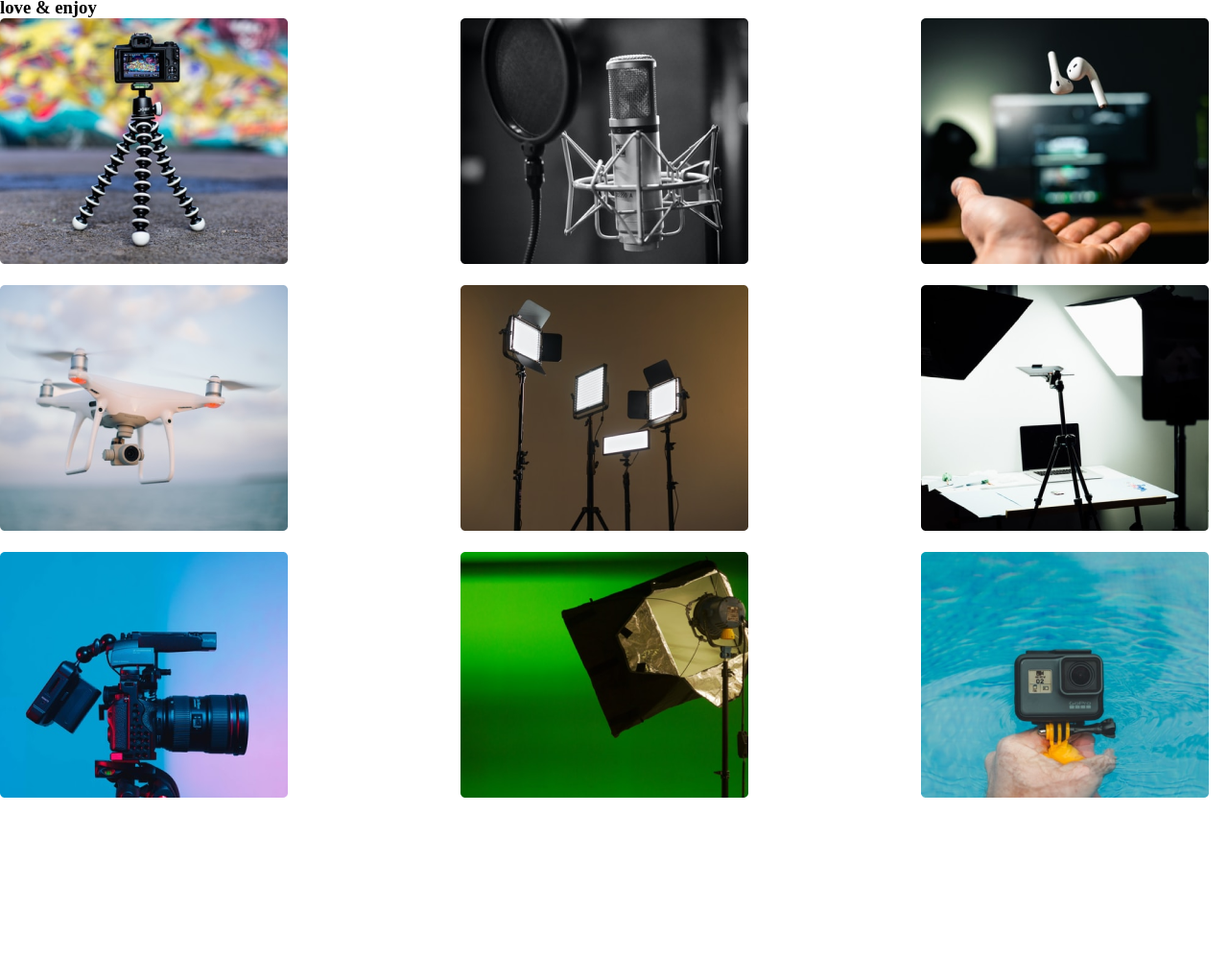
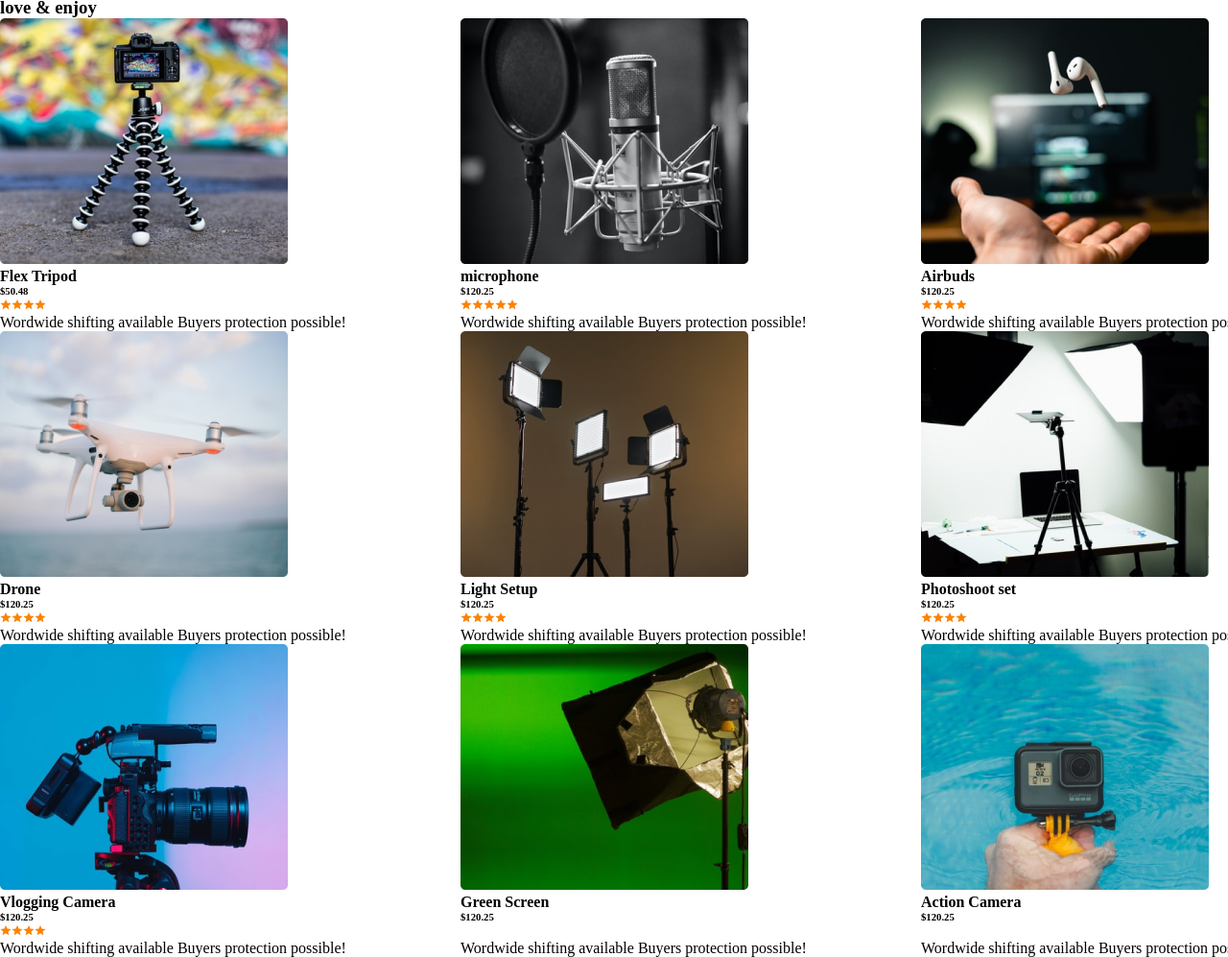
Before and after one commit to Mohosin2126/influencer-gear-main, a plain HTML site: page index.html in a window 1280 px wide. Shown: the part 865-1862 px from the top of the page at 96% size. Before the commit the page ends 1718 px from the top, so only its background shows below. Drawn offline with Linux system fonts and the light colour scheme.

Commit message:
added des

```diff
--- a/index.html
+++ b/index.html
@@ -51,68 +51,72 @@
 
     <div class="cards">
         <img src="./images/tripod.png" alt="" class="card-image">
-        <h4 class="card-title"></h4>
-        <h6 class="card-prices"></h6>
-        <img src="" alt="" class="vector-icon"><img src="" alt="" class="vector-icon"><img src="" alt="" class="vector-icon"><img src="" alt="" class="vector-icon"><img src="" alt="" class="vector-icon">
-        <p class="text-description"></p>
+        <h4 class="card-title">Flex Tripod</h4>
+        <h6 class="card-prices">$50.48</h6>
+        <img src="" alt="" class="vector-icon"><img src="./logos/Vector.svg" alt="" class="vector-icon"><img src="./logos/Vector.svg" alt="" class="vector-icon"><img src="./logos/Vector.svg" alt="" class="vector-icon"><img src="./logos/Vector.svg" alt="" class="vector-icon">
+        <p class="text-description">
+            Wordwide shifting available Buyers protection possible!
+        </p>
     </div>
     <div class="cards">
         <img src="./images/mic.png" alt="" class="card-image">
-        <h4 class="card-title"></h4>
-        <h6 class="card-prices"></h6>
-        <img src="" alt="" class="vector-icon"><img src="" alt="" class="vector-icon"><img src="" alt="" class="vector-icon"><img src="" alt="" class="vector-icon"><img src="" alt="" class="vector-icon">
-        <p class="text-description"></p>
+        <h4 class="card-title">microphone</h4>
+        <h6 class="card-prices">$120.25</h6>
+        <img src="./logos/Vector.svg" alt="" class="vector-icon"><img src="./logos/Vector.svg" alt="" class="vector-icon"><img src="./logos/Vector.svg" alt="" class="vector-icon"><img src="./logos/Vector.svg" alt="" class="vector-icon"><img src="./logos/Vector.svg" alt="" class="vector-icon">
+        <p class="text-description">Wordwide shifting available Buyers protection possible!</p>
     </div>
     <div class="cards">
         <img src="./images/airpod.png" alt="" class="card-image">
-        <h4 class="card-title"></h4>
-        <h6 class="card-prices"></h6>
-        <img src="" alt="" class="vector-icon"><img src="" alt="" class="vector-icon"><img src="" alt="" class="vector-icon"><img src="" alt="" class="vector-icon"><img src="" alt="" class="vector-icon">
-        <p class="text-description"></p>
+        <h4 class="card-title">Airbuds</h4>
+        <h6 class="card-prices">$120.25</h6>
+        <img src="" alt="" class="vector-icon"><img src="./logos/Vector.svg" alt="" class="vector-icon"><img src="./logos/Vector.svg" alt="" class="vector-icon"><img src="./logos/Vector.svg" alt="" class="vector-icon"><img src="./logos/Vector.svg" alt="" class="vector-icon">
+        <p class="text-description">Wordwide shifting available Buyers protection possible!</p>
     </div>
     <div class="cards">
         <img src="./images/drone.png" alt="" class="card-image">
-        <h4 class="card-title"></h4>
-        <h6 class="card-prices"></h6>
-        <img src="" alt="" class="vector-icon"><img src="" alt="" class="vector-icon"><img src="" alt="" class="vector-icon"><img src="" alt="" class="vector-icon"><img src="" alt="" class="vector-icon">
-        <p class="text-description"></p>
+        <h4 class="card-title">Drone</h4>
+        <h6 class="card-prices">$120.25</h6>
+        <img src="" alt="" class="vector-icon"><img src="./logos/Vector.svg" alt="" class="vector-icon"><img src="./logos/Vector.svg" alt="" class="vector-icon"><img src="./logos/Vector.svg" alt="" class="vector-icon"><img src="./logos/Vector.svg" alt="" class="vector-icon">
+        <p class="text-description">Wordwide shifting available Buyers protection possible!</p>
     </div>
     <div class="cards">
         <img src="./images/lights.png" alt="" class="card-image">
-        <h4 class="card-title"></h4>
-        <h6 class="card-prices"></h6>
-        <img src="" alt="" class="vector-icon"><img src="" alt="" class="vector-icon"><img src="" alt="" class="vector-icon"><img src="" alt="" class="vector-icon"><img src="" alt="" class="vector-icon">
-        <p class="text-description"></p>
+        <h4 class="card-title">Light Setup</h4>
+        <h6 class="card-prices">$120.25</h6>
+        <img src="" alt="" class="vector-icon"><img src="./logos/Vector.svg" alt="" class="vector-icon"><img src="./logos/Vector.svg" alt="" class="vector-icon"><img src="./logos/Vector.svg" alt="" class="vector-icon"><img src="./logos/Vector.svg" alt="" class="vector-icon">
+        <p class="text-description">Wordwide shifting available Buyers protection possible!</p>
     </div>
     <div class="cards">
         <img src="./images/setup.png" alt="" class="card-image">
-        <h4 class="card-title"></h4>
-        <h6 class="card-prices"></h6>
-        <img src="" alt="" class="vector-icon"><img src="" alt="" class="vector-icon"><img src="" alt="" class="vector-icon"><img src="" alt="" class="vector-icon"><img src="" alt="" class="vector-icon">
-        <p class="text-description"></p>
+        <h4 class="card-title">Photoshoot set</h4>
+        <h6 class="card-prices">$120.25</h6>
+        <img src="" alt="" class="vector-icon"><img src="./logos/Vector.svg" alt="" class="vector-icon"><img src="./logos/Vector.svg" alt="" class="vector-icon"><img src="./logos/Vector.svg" alt="" class="vector-icon"><img src="./logos/Vector.svg" alt="" class="vector-icon">
+        <p class="text-description">Wordwide shifting available Buyers protection possible!</p>
     </div>
     <div class="cards">
         <img src="./images/camera.png" alt="" class="card-image">
-        <h4 class="card-title"></h4>
-        <h6 class="card-prices"></h6>
-        <img src="" alt="" class="vector-icon"><img src="" alt="" class="vector-icon"><img src="" alt="" class="vector-icon"><img src="" alt="" class="vector-icon"><img src="" alt="" class="vector-icon">
-        <p class="text-description"></p>
+        <h4 class="card-title">Vlogging Camera</h4>
+        <h6 class="card-prices">$120.25</h6>
+        <img src="" alt="" class="vector-icon"><img src="./logos/Vector.svg" alt="" class="vector-icon"><img src="./logos/Vector.svg" alt="" class="vector-icon"><img src="./logos/Vector.svg" alt="" class="vector-icon"><img src="./logos/Vector.svg" alt="" class="vector-icon">
+        <p class="text-description">Wordwide shifting available Buyers protection possible!</p>
     </div>
     <div class="cards">
         <img src="./images/single-light.png" alt="" class="card-image">
-        <h4 class="card-title"></h4>
-        <h6 class="card-prices"></h6>
+        <h4 class="card-title">Green Screen</h4>
+        <h6 class="card-prices">$120.25</h6>
         <img src="" alt="" class="vector-icon"><img src="" alt="" class="vector-icon"><img src="" alt="" class="vector-icon"><img src="" alt="" class="vector-icon"><img src="" alt="" class="vector-icon">
-        <p class="text-description"></p>
+        <p class="text-description">Wordwide shifting available Buyers protection possible!</p>
     </div>
     <div class="cards">
         <img src="./images/action.png" alt="" class="card-image">
-        <h4 class="card-title"></h4>
-        <h6 class="card-prices"></h6>
+        <h4 class="card-title">Action Camera</h4>
+        <h6 class="card-prices">$120.25</h6>
         <img src="" alt="" class="vector-icon"><img src="" alt="" class="vector-icon"><img src="" alt="" class="vector-icon"><img src="" alt="" class="vector-icon"><img src="" alt="" class="vector-icon">
-        <p class="text-description"></p>
+        <p class="text-description">Wordwide shifting available Buyers protection possible!</p>
     </div>
+
 </section>
+
     </main>
     <footer></footer>
 </body>
--- a/style.css
+++ b/style.css
@@ -68,9 +68,13 @@
 }
 .main-content{
     width: 1440px;
-    margin:0px auto;
+    margin-left: 0px auto;
     display: grid;
     align-items: center;
    justify-content:center;
    grid-template-columns: repeat(3,1fr);
 }
+.main-button{
+    display: flex;
+    justify-content:flex-end;
+}
```
